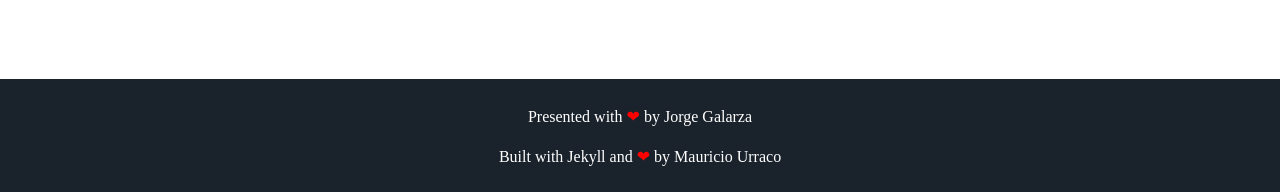
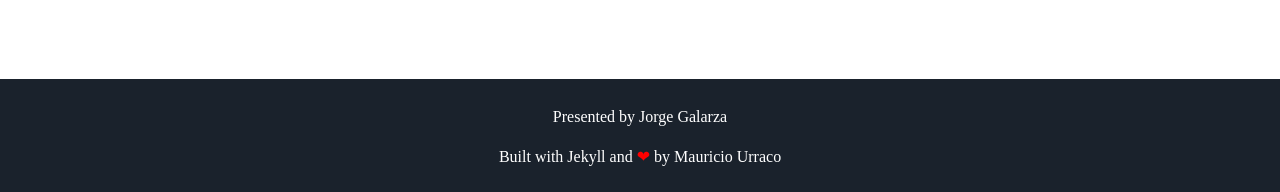
Before and after one commit to jorgegalarza1/jorgegalarza1.github.io, a Jekyll site: the page built from index.html, in a window 1280 px wide. Shown: the part 1517-1709 px from the top of the page. Built offline with Jekyll 4.4.1, drawn with Linux system fonts in a browser that asks for light colours; some web fonts are replaced.

Commit message:
Update footer.html

```diff
--- a/_includes/footer.html
+++ b/_includes/footer.html
@@ -1,6 +1,6 @@
 <footer class="footer">
     <!-- <p>&copy; {{ site.username }}</p> -->
-    <p>Presented with <span class="love">❤</span> by <a href="https://github.com/jorgegalarza1">Jorge Galarza</a></p>
+    <p>Presented by <a href="https://github.com/jorgegalarza1">Jorge Galarza</a></p>
     <p>Built with Jekyll and <span class="love">❤</span> by <a href="https://github.com/murraco">Mauricio Urraco</a></p>
 </footer>
 <script src="{{ '/assets/js/particles.min.js' | prepend: site.baseurl }}"></script>
```
